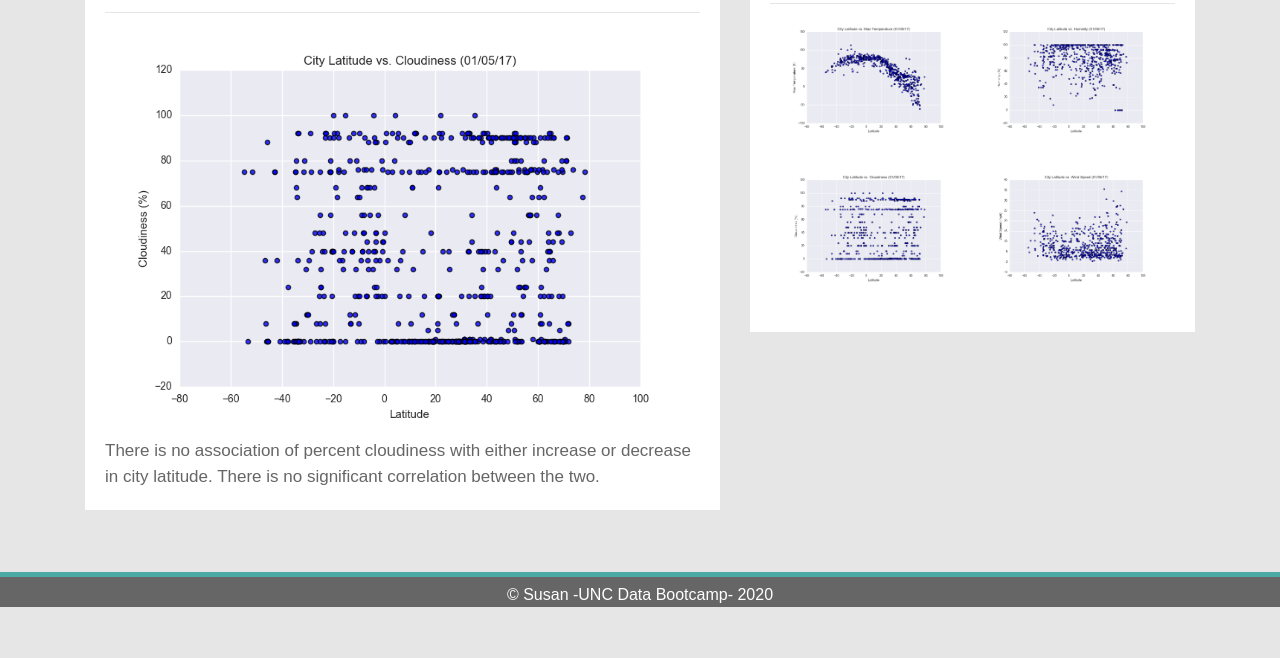
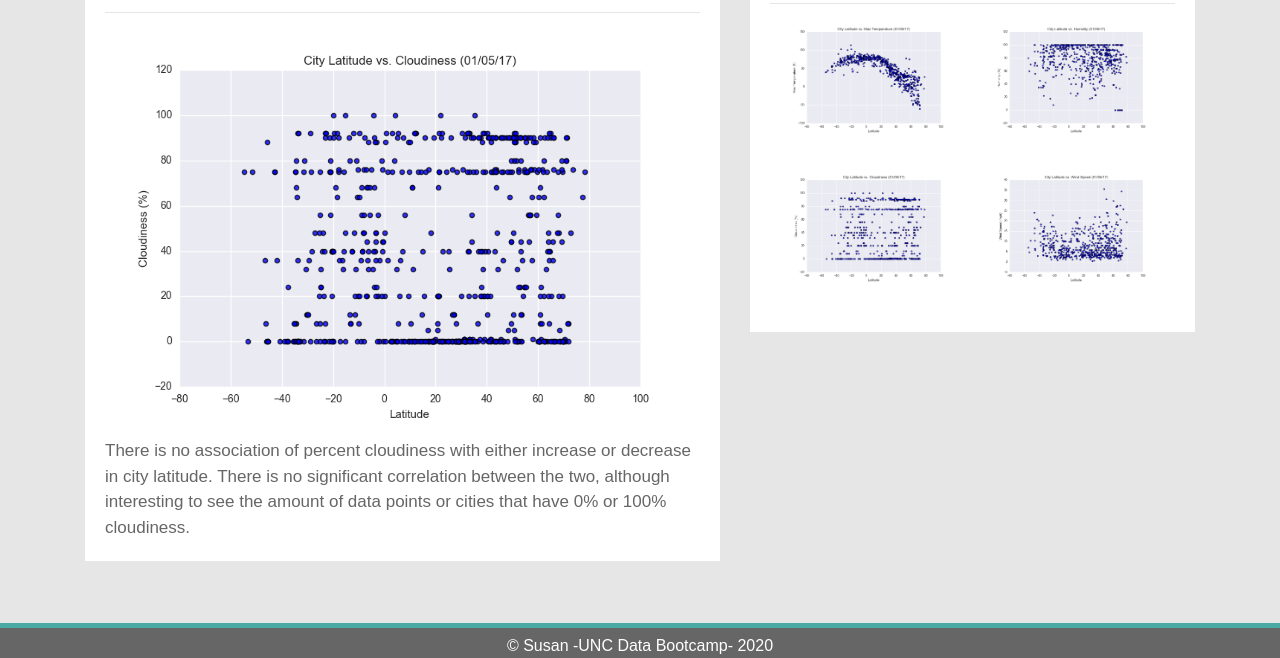
Before and after one commit to SusanCThomas/Web-Visualization-Dashboard, a plain HTML site: page WebVisualizations/Visualizations/cloudiness.html in a window 1280 px wide. Shown: the part 197-855 px from the top of the page. Before the commit the page ends 804 px from the top, so only its background shows below. Drawn offline with nearby package versions, Linux system fonts and the light colour scheme.

Commit message:
added description paragraph to the cloudiness html

```diff
--- a/WebVisualizations/Visualizations/cloudiness.html
+++ b/WebVisualizations/Visualizations/cloudiness.html
@@ -62,7 +62,7 @@
                     <img src="../Resources/assets/images/Fig3.png" class="small-img float-left"
                         alt="Cloudiness by Latitude">
                     <p>There is no association of percent cloudiness with either increase or decrease in city latitude.
-                        There is no significant correlation between the two.</p>
+                        There is no significant correlation between the two, although interesting to see the amount of data points or cities that have 0% or 100% cloudiness.</p>
                 </div>
             </div>
             <div class="col-lg-5 col-md-12">
```
